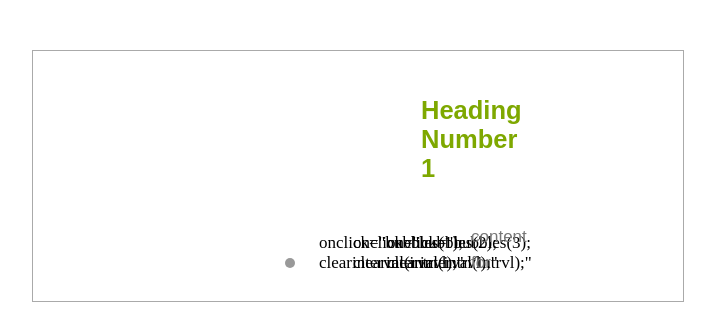
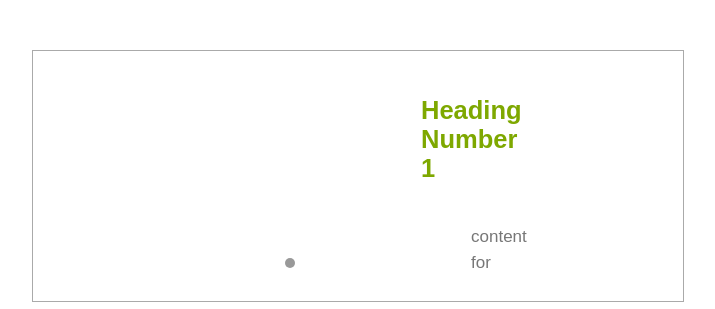
Before and after one commit to Hardelzs/maxwell, a website: page bubble.html in a window 1280 px wide. Shown: the whole page, without its empty margins (282-997 px from the left). Drawn offline with Linux system fonts and the light colour scheme.

```diff
--- a/bubble.html
+++ b/bubble.html
@@ -48,9 +48,9 @@
 <div id="bubblebox">
     <div id="bubbles">
         <div onclick="bubbles(0); clearinterval(intrvl);" style="background: #999;"></div>
-        <div>onclick="bubbles(1); clearinterval(intrvl);"</div>
-        <div>onclick="bubbles(2); clearinterval(intrvl);"</div>
-        <div>onclick="bubbles(3); clearinterval(intrvl);"</div>
+        <div onclick="bubbles(1); clearinterval(intrvl);"></div>
+        <div onclick="bubbles(2); clearinterval(intrvl);"></div>
+        <div onclick="bubbles(3); clearinterval(intrvl);"></div>
     </di>
     <div id="bubblecontent">
         <h2>Heading Number 1</h2>
```
Also changed, not shown: index2.html (+1 -0 lines), hack.jpeg (added).
